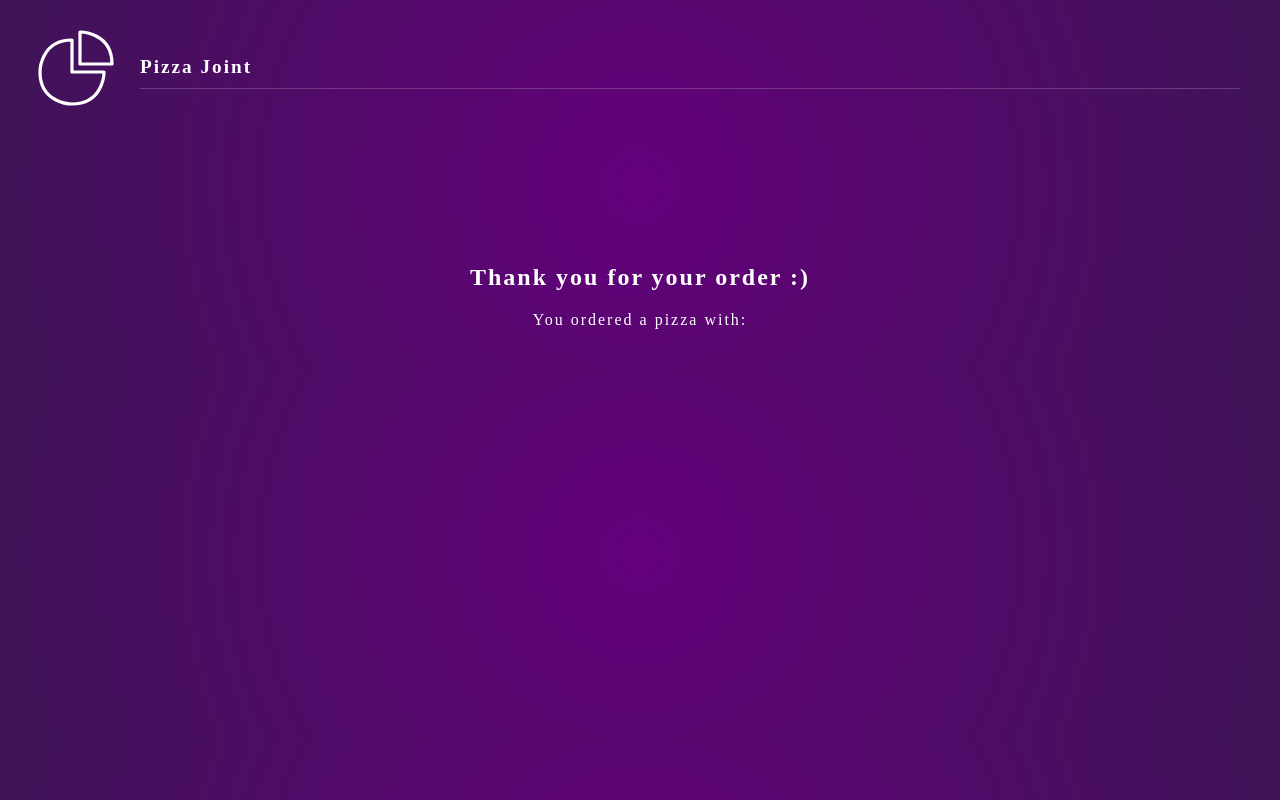
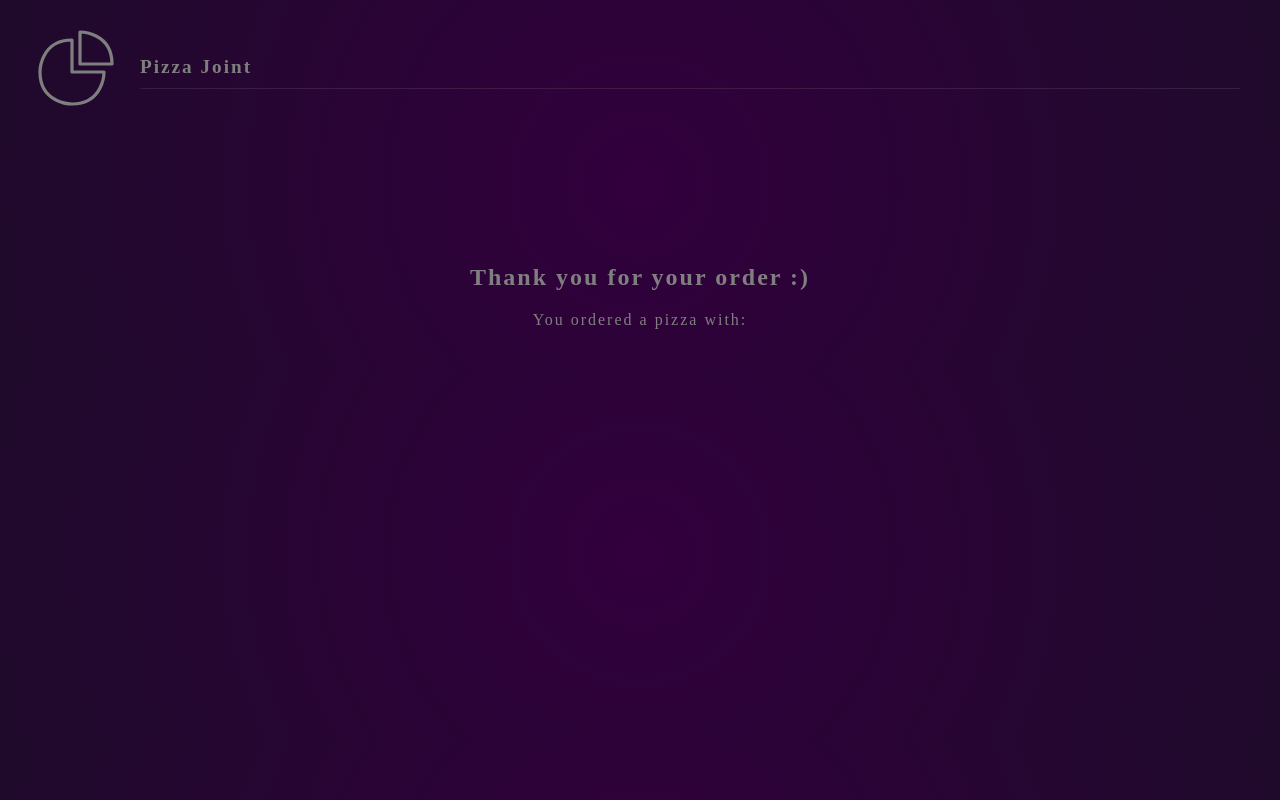
Before and after one commit to Promise-Digitals/pizzajoint, a React (Create React App) app: page /order in a window 1280 px wide. Built offline with nearby package versions, Linux system fonts and the light colour scheme.

Commit message:
Lesson 13

```diff
--- a/src/App.js
+++ b/src/App.js
@@ -6,12 +6,15 @@ import Base from './components/Base';
 import Toppings from './components/Toppings';
 import Order from './components/Order';
 import { AnimatePresence } from 'framer-motion';
+import Modal from './components/Modal';
 
 
 
 function App() {
   const [pizza, setPizza] = useState({ base: "", toppings: [] });
   const location = useLocation();
+  const [showModal, setShowModal] = useState(false);
+
 
   const addBase = (base) => {
     setPizza({ ...pizza, base })
@@ -30,12 +33,13 @@ function App() {
   return (
     <>
       <Header />
+      <Modal showModal={showModal} setShowModal={setShowModal}/>
       <AnimatePresence mode='wait'>
           <Routes location={location} key={location.key}>
               <Route path='/' element={<Home />}></Route>
               <Route path='/base' element={<Base addBase={addBase} pizza={pizza} />}></Route>
               <Route path='/toppings' element={<Toppings addTopping={addTopping} pizza={pizza} />}></Route>
-              <Route path='/order' element={<Order pizza={pizza} />}></Route>
+              <Route path='/order' element={<Order pizza={pizza} setShowModal={setShowModal}/>}></Route>
           </Routes>
       </AnimatePresence>
     </>
--- /dev/null
+++ b/src/components/Modal.js
@@ -0,0 +1,24 @@
+import { AnimatePresence, motion } from 'framer-motion';
+import React from 'react';
+import { Link } from 'react-router-dom';
+
+const Modal = ({ showModal, setShowModal })=>{
+    const backDropVariants = {
+        visible: {opacity: 1},
+        hidden: {opacity: 0}
+    }
+
+
+
+    return(
+        <AnimatePresence mode='wait'>
+            {showModal && (
+                <motion.div className='backdrop' variants={backDropVariants} initial='hidden' animate='visible'>
+
+                </motion.div>
+            )}
+        </AnimatePresence>
+    )
+}
+
+export default Modal;
--- a/src/components/Order.js
+++ b/src/components/Order.js
@@ -1,7 +1,13 @@
-import React, { useState } from 'react';
+import React, { useEffect, useState } from 'react';
 import { motion } from 'framer-motion';
 
-const Order = ({ pizza }) => {
+const Order = ({ pizza, setShowModal }) => {
+
+  useEffect(() => {
+    setTimeout(() => {
+      setShowModal(true)
+    }, 5000)
+  }, [setShowModal])
 
   const containerVariants = {
     hidden: {
--- a/src/index.css
+++ b/src/index.css
@@ -95,3 +95,14 @@ li span.active::before{
 .order p{
   margin: 20px auto;
 }
+
+/* Modal */
+.backdrop{
+  position: fixed;
+  top: 0;
+  left: 0;
+  width: 100%;
+  height: 100%;
+  background: rgba(0, 0, 0, 0.5);
+  z-index: 1;
+}
```
